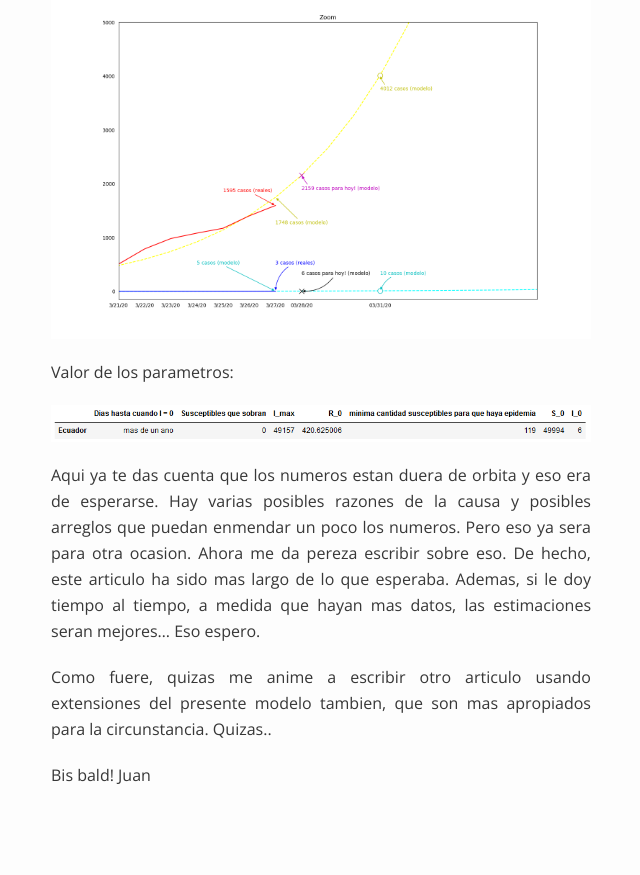
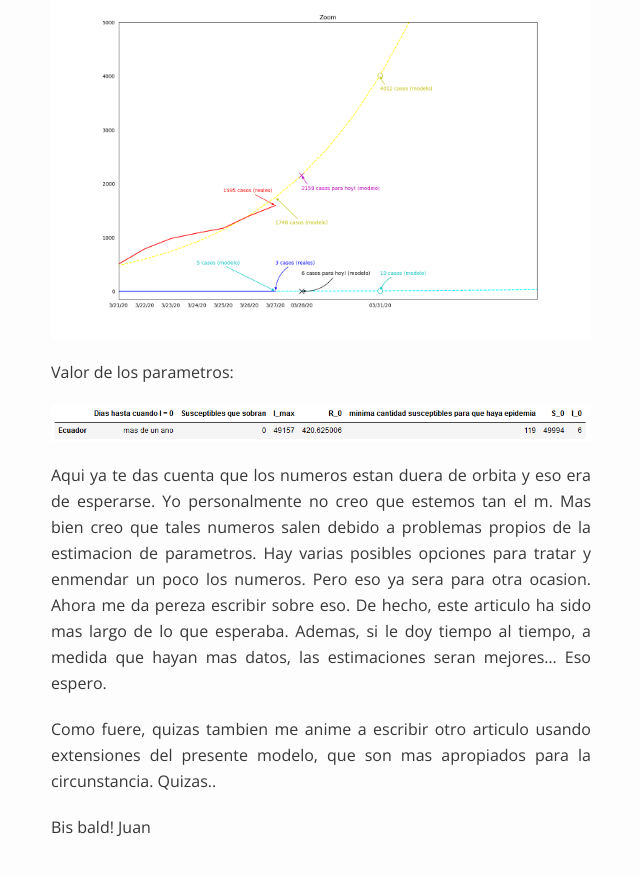
Before and after one commit to Caquita-beep/Caquita-beep.github.io, a Jekyll site: the page built from _posts/2020-03-28-Simulacion-COVID-19-Ecuador-con-modelo-SIR.md, in a window 1280 px wide and 900 px high, scrolled down 6931 px. Shown: the top 875 px of the window, without its empty margins (319-959 px from the left). Built offline with Jekyll 4.4.1, drawn with Linux system fonts in a browser that asks for light colours; formulas are drawn with MathJax 3; a script that is not in the unit is left out; before the commit the page ends 7779 px from its top, so only the background shows below that.

Commit message:
Update 2020-03-28-Simulacion-COVID-19-Ecuador-con-modelo-SIR.md

```diff
--- a/_posts/2020-03-28-Simulacion-COVID-19-Ecuador-con-modelo-SIR.md
+++ b/_posts/2020-03-28-Simulacion-COVID-19-Ecuador-con-modelo-SIR.md
@@ -121,9 +121,9 @@ Valor de los parametros:
 
 ![Proyecciones](/vtab.png)
 
-Aqui ya te das cuenta que los numeros estan duera de orbita y eso era de esperarse. Hay varias posibles razones de la causa y posibles arreglos que puedan enmendar un poco los numeros. Pero eso ya sera para otra ocasion. Ahora me da pereza escribir sobre eso. De hecho, este articulo ha sido mas largo de lo que esperaba. Ademas, si le doy tiempo al tiempo, a medida que hayan mas datos, las estimaciones seran mejores... Eso espero.
+Aqui ya te das cuenta que los numeros estan duera de orbita y eso era de esperarse. Yo personalmente no creo que estemos tan el m. Mas bien creo que tales numeros salen debido a problemas propios de la estimacion de parametros. Hay varias posibles opciones para tratar y enmendar un poco los numeros. Pero eso ya sera para otra ocasion. Ahora me da pereza escribir sobre eso. De hecho, este articulo ha sido mas largo de lo que esperaba. Ademas, si le doy tiempo al tiempo, a medida que hayan mas datos, las estimaciones seran mejores... Eso espero.
 
-Como fuere, quizas me anime a escribir otro articulo usando extensiones del presente modelo tambien, que son mas apropiados para la circunstancia. Quizas..
+Como fuere, quizas tambien me anime a escribir otro articulo usando extensiones del presente modelo, que son mas apropiados para la circunstancia. Quizas..
 
 Bis bald!
 Juan
```
